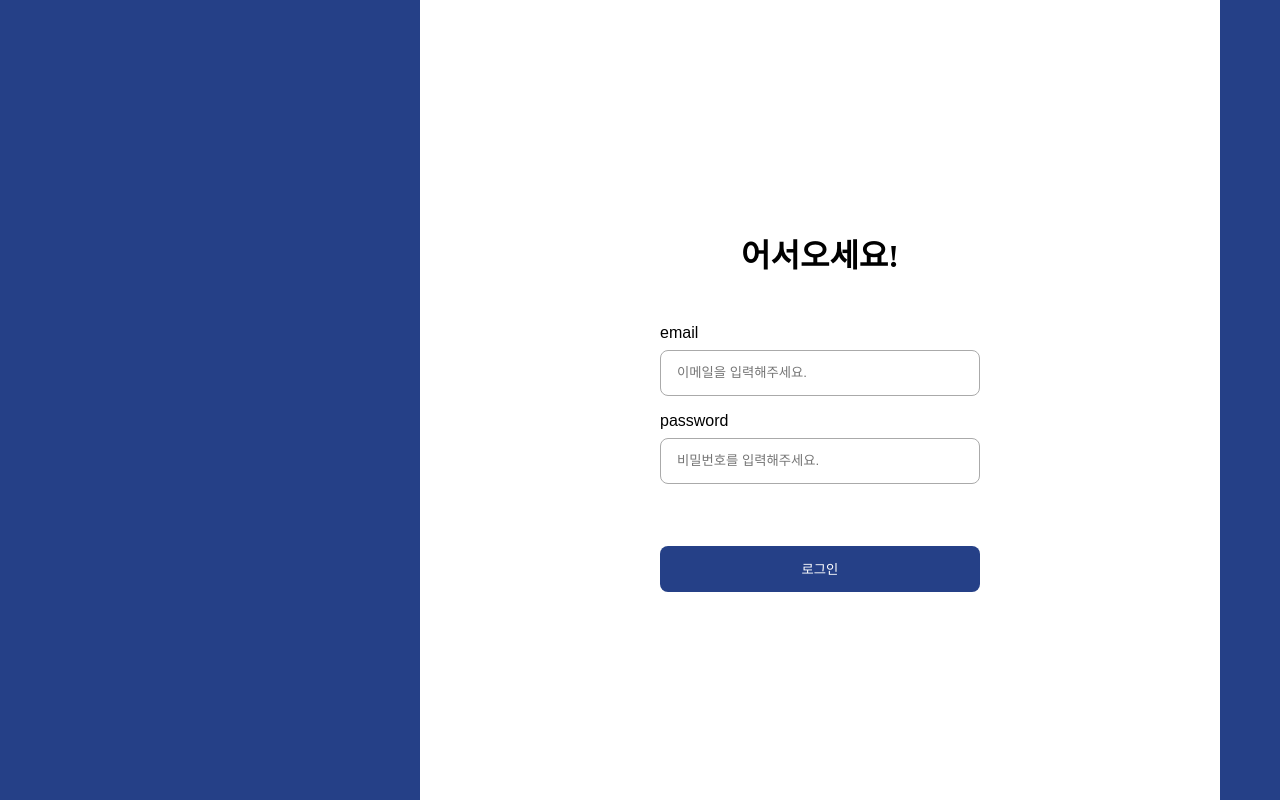
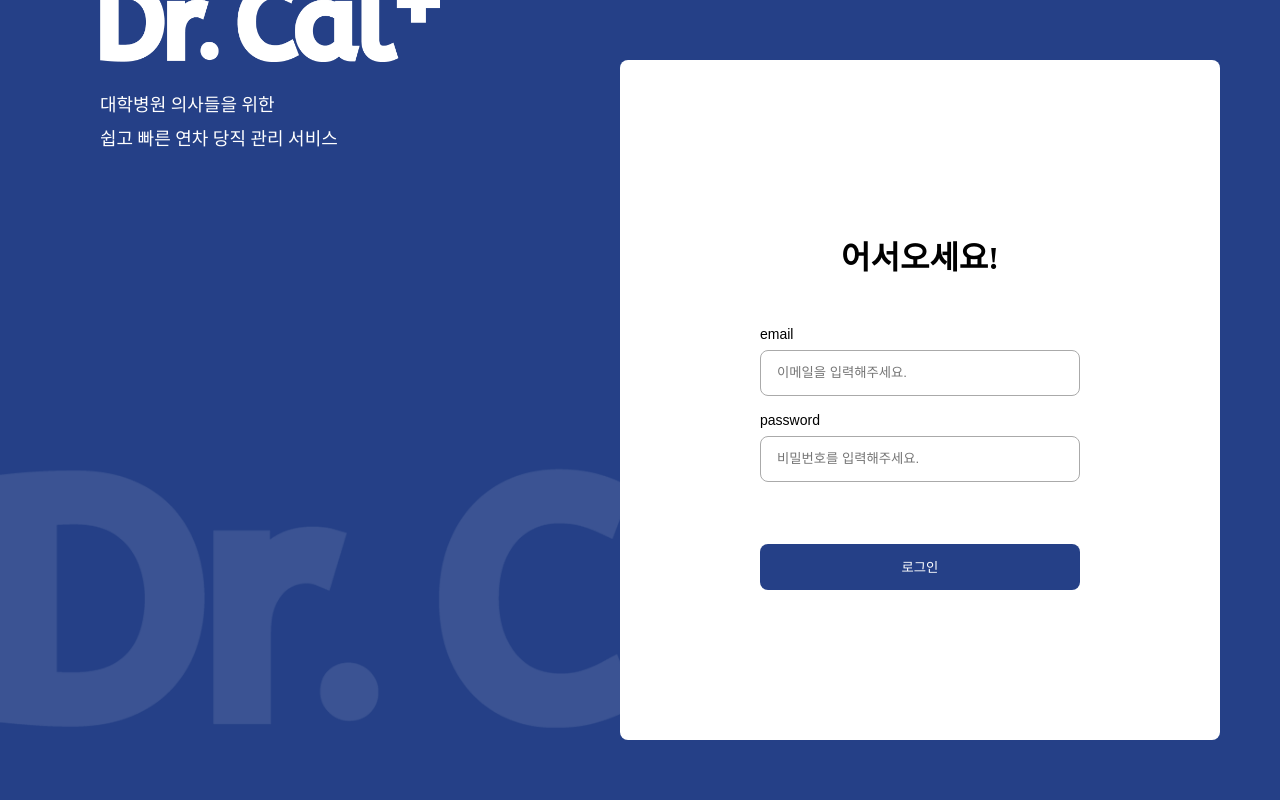
Before and after one commit to 7581058/DoctorCal-Admin, a React (Vite) app: page / in a window 1280 px wide. Shown: the top 800 px of the page. Built offline with nearby package versions, Linux system fonts and the light colour scheme; a web font is replaced by a local one; what recoil-persist would draw is missing.

Commit message:
:lipstick: Design: 디자인 수정

```diff
--- a/src/components/calendar/CalendarBody.tsx
+++ b/src/components/calendar/CalendarBody.tsx
@@ -135,8 +135,8 @@ const Container = styled.div`
   display: grid;
   grid-template-columns: repeat(7, 1fr);
   grid-template-rows: repeat(6, 1fr);
-  width: 100%;
-  height: calc(100% - 90px);
+  min-width: 100%;
+  height: calc(100% - 160px);
   border-right: 1px solid ${props => props.theme.gray};
   border-left: 1px solid ${props => props.theme.gray};
   border-bottom: 1px solid ${props => props.theme.gray};
--- a/src/pages/Annual.tsx
+++ b/src/pages/Annual.tsx
@@ -72,11 +72,11 @@ const Container = styled.div`
   gap: 20px;
   width: 100%;
   height: 100%;
-  padding: 20px 30px;
+  padding: 20px 80px 60px 80px;
   box-sizing: border-box;
   select {
     position: absolute;
-    right: 30px;
+    right: 80px;
     width: 100px;
     height: 30px;
     margin-top: -5px;
--- a/src/pages/Duty.tsx
+++ b/src/pages/Duty.tsx
@@ -106,13 +106,13 @@ const Container = styled.div`
   gap: 20px;
   width: 100%;
   height: 100%;
-  padding: 20px 30px;
+  padding: 20px 80px 60px 80px;
   box-sizing: border-box;
 `;
 
 const Select = styled.select`
   position: absolute;
-  right: 30px;
+  right: 80px;
   width: 100px;
   height: 30px;
   margin-top: -5px;
@@ -124,8 +124,8 @@ const Empty = styled.div`
   display: flex;
   justify-content: center;
   align-items: center;
-  font-size: 1.125rem;
-  color: ${props => props.theme.primary};
+  font-size: 2rem;
+  color: ${props => props.theme.lightGray};
   font-weight: 500;
 `;
 
--- a/src/pages/Login.tsx
+++ b/src/pages/Login.tsx
@@ -9,6 +9,8 @@ import { getMyPage, login } from '@/lib/api';
 import { LoginBody } from '@/lib/types';
 import { useSetRecoilState } from 'recoil';
 import { AdminState } from '@/states/stateAdmin';
+import backgroundLogo from '/backgroundlogo.png';
+import logowhithtext from '/logowithtext.png';
 
 const Login = () => {
   const setAdminData = useSetRecoilState(AdminState);
@@ -73,6 +75,13 @@ const Login = () => {
 
   return (
     <Container>
+      <ImgContainer1 />
+      <Textwrap>
+        <span>대학병원 의사들을 위한</span>
+        <span>쉽고 빠른 연차 당직 관리 서비스</span>
+      </Textwrap>
+      <ImgContainer2 />
+
       <Wrap>
         <h1>어서오세요!</h1>
         <FormWrap onSubmit={handleSubmit(onSubmit)} name="loginForm">
@@ -112,21 +121,60 @@ const Login = () => {
 };
 
 const Container = styled.div`
-  height: 100%;
+  box-sizing: border-box;
   display: flex;
   justify-content: right;
   align-items: center;
-  padding-right: 60px;
+  height: 100%;
+  padding: 60px;
+`;
+const ImgContainer1 = styled.div`
+  width: 1050px;
+  height: 400px;
+  padding: 0 20px;
+  background-size: contain;
+  background-repeat: no-repeat;
+  background-position: center;
+  background-image: url(${backgroundLogo});
+  position: absolute;
+  top: unset;
+  bottom: 0;
+  left: 0;
+`;
+const ImgContainer2 = styled.div`
+  width: 300px;
+  height: 400px;
+  padding: 0 20px;
+  background-size: contain;
+  background-repeat: no-repeat;
+  background-position: center;
+  background-image: url(${logowhithtext});
+  position: absolute;
+  top: unset;
+  bottom: 580px;
+  left: 100px;
+`;
+const Textwrap = styled.div`
+  color: ${props => props.theme.white};
+  font-size: 18px;
+  display: flex;
+  flex-direction: column;
+  gap: 8px;
+  position: absolute;
+  top: unset;
+  bottom: 650px;
+  left: 100px;
 `;
 const Wrap = styled.div`
+  z-index: 9;
   box-sizing: border-box;
   display: flex;
   flex-direction: column;
   justify-content: center;
   align-items: center;
   gap: 16px;
-  width: 800px;
-  height: 1120px;
+  width: 600px;
+  height: 100%;
   border-radius: 8px;
   background-color: ${props => props.theme.white};
   h1 {
@@ -147,6 +195,7 @@ const FormWrap = styled.form`
 const InputContainer = styled.div`
   .inputTitle {
     font-family: 'ABeeZee', sans-serif;
+    font-size: 14px;
     margin-bottom: 8px;
   }
   button {
@@ -162,7 +211,7 @@ const InfoBox = styled.div`
   display: flex;
   align-items: center;
   color: red;
-  font-size: 14px;
+  font-size: 12px;
   .info-text {
     margin-left: 8px;
   }
--- a/src/pages/Requests.tsx
+++ b/src/pages/Requests.tsx
@@ -82,11 +82,11 @@ const Container = styled.div`
   gap: 20px;
   width: 100%;
   height: 100%;
-  padding: 20px 30px;
+  padding: 20px 80px 60px 80px;
   box-sizing: border-box;
   select {
     position: absolute;
-    right: 30px;
+    right: 80px;
     width: 100px;
     height: 30px;
     margin-top: -5px;
@@ -94,14 +94,14 @@ const Container = styled.div`
 `;
 
 const Empty = styled.div`
+  width: 100%;
+  height: 100%;
   display: flex;
   justify-content: center;
   align-items: center;
-  width: 100%;
-  height: 100%;
-  font-size: 1.125rem;
+  font-size: 2rem;
+  color: ${props => props.theme.lightGray};
   font-weight: 500;
-  color: ${props => props.theme.primary};
 `;
 
 const EmptyBottom = styled.div`
--- a/src/pages/Users.tsx
+++ b/src/pages/Users.tsx
@@ -83,11 +83,11 @@ const Container = styled.div`
   gap: 20px;
   width: 100%;
   height: 100%;
-  padding: 20px 30px;
+  padding: 20px 80px 60px 80px;
   box-sizing: border-box;
   .sort {
     position: absolute;
-    right: 30px;
+    right: 80px;
     width: 100px;
     height: 30px;
     margin-top: -5px;
@@ -100,8 +100,8 @@ const Empty = styled.div`
   display: flex;
   justify-content: center;
   align-items: center;
-  font-size: 1.125rem;
-  color: ${props => props.theme.primary};
+  font-size: 2rem;
+  color: ${props => props.theme.lightGray};
   font-weight: 500;
 `;
 
```
Also changed, not shown: public/backgroundlogo.png (added), public/logowithtext.png (added).
